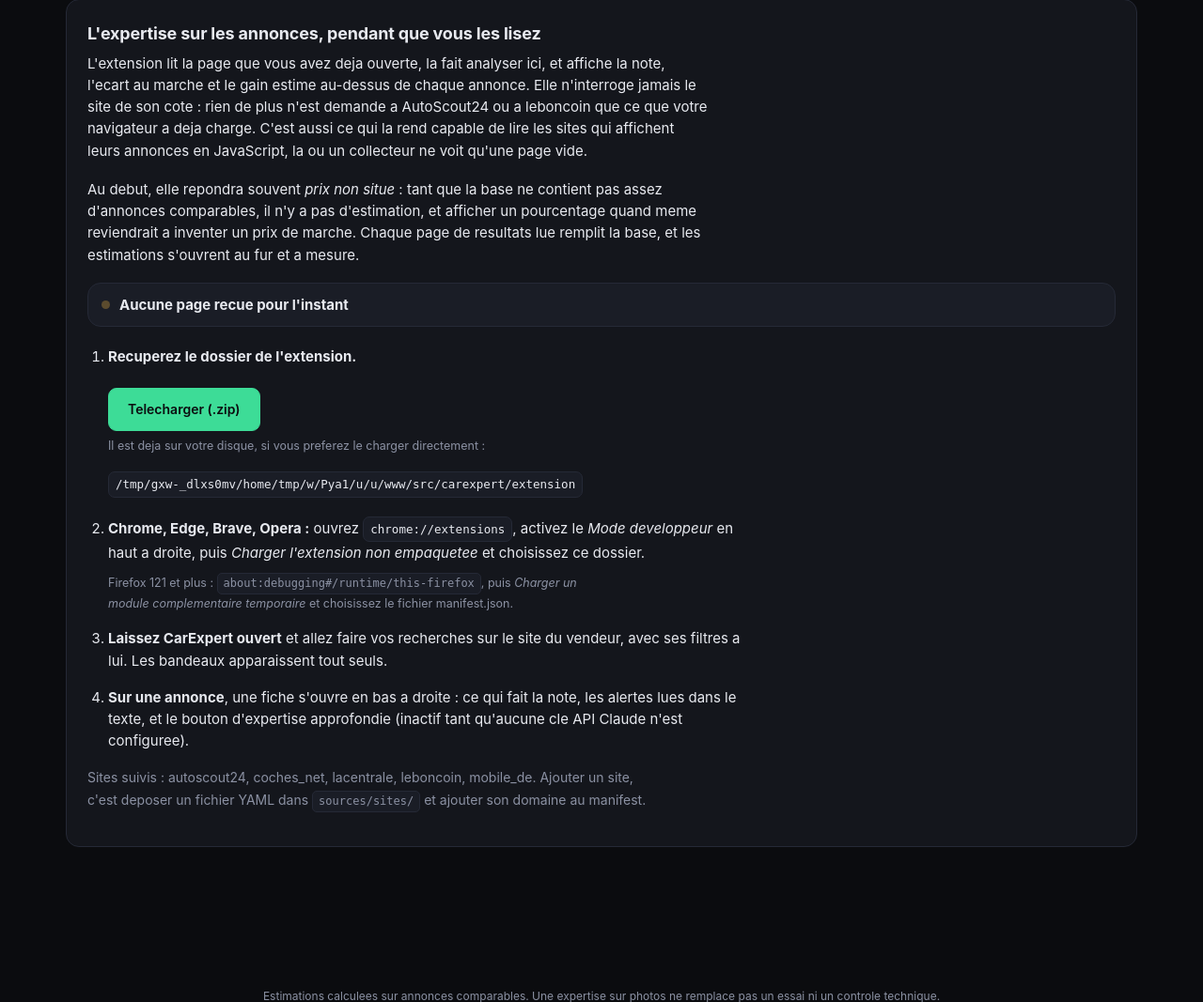
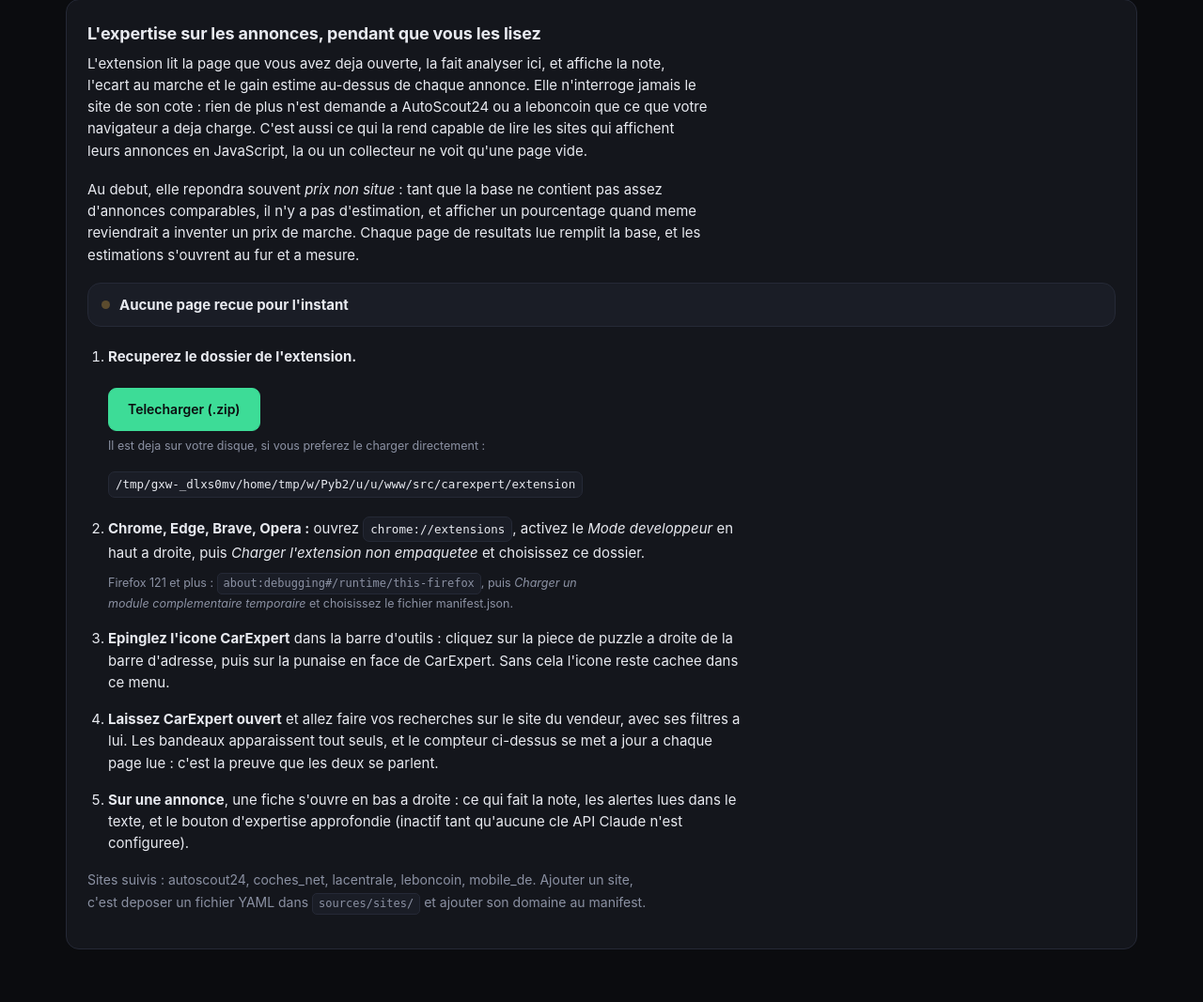
Before and after one commit to peobe-alt/Brain, a FastAPI app: page /extension in a window 1280 px wide. Shown: the part 146-1213 px from the top of the page at 94% size. Run offline with FastAPI, Linux system fonts and the light colour scheme.

Commit message:
Installer sans rien casser: un environnement a part, et l'icone epinglee
Le lanceur installait dans le Python du systeme. Sur un Mac avec Homebrew ou
sur une Linux recente, pip refuse ("externally-managed-environment") et le
lanceur s'arretait sur un message que personne ne peut interpreter. Il cree
maintenant un dossier .venv a cote du programme: rien n'est touche ailleurs,
et tout desinstaller revient a jeter ce dossier.

Verifie sur une copie fraiche du depot, sans .venv ni base: le lanceur
installe, demarre, le tableau de bord repond, et l'extension se telecharge.

La page d'installation gagne l'etape qui manquait: epingler l'icone, sans
quoi elle reste dans le menu "piece de puzzle" et l'utilisateur croit que
rien ne s'est passe. Elle dit aussi ou regarder pour savoir que les deux
programmes se parlent.

Co-Authored-By: Claude Opus 5 <noreply@anthropic.com>
Claude-Session: https://claude.ai/code/session_01BJyVjbN3UHm2BY193Fqe7X

```diff
--- a/src/carexpert/web/templates/extension.html
+++ b/src/carexpert/web/templates/extension.html
@@ -62,8 +62,16 @@
     </li>
 
     <li class="extstep">
+      <b>Epinglez l'icone CarExpert</b> dans la barre d'outils : cliquez sur la
+      piece de puzzle a droite de la barre d'adresse, puis sur la punaise en
+      face de CarExpert. Sans cela l'icone reste cachee dans ce menu.
+    </li>
+
+    <li class="extstep">
       <b>Laissez CarExpert ouvert</b> et allez faire vos recherches sur le site du
-      vendeur, avec ses filtres a lui. Les bandeaux apparaissent tout seuls.
+      vendeur, avec ses filtres a lui. Les bandeaux apparaissent tout seuls, et
+      le compteur ci-dessus se met a jour a chaque page lue : c'est la preuve
+      que les deux se parlent.
     </li>
 
     <li class="extstep">
```
Also changed, not shown: lancer/LISEZ-MOI.txt (+7 -1 lines), 2 other files.
